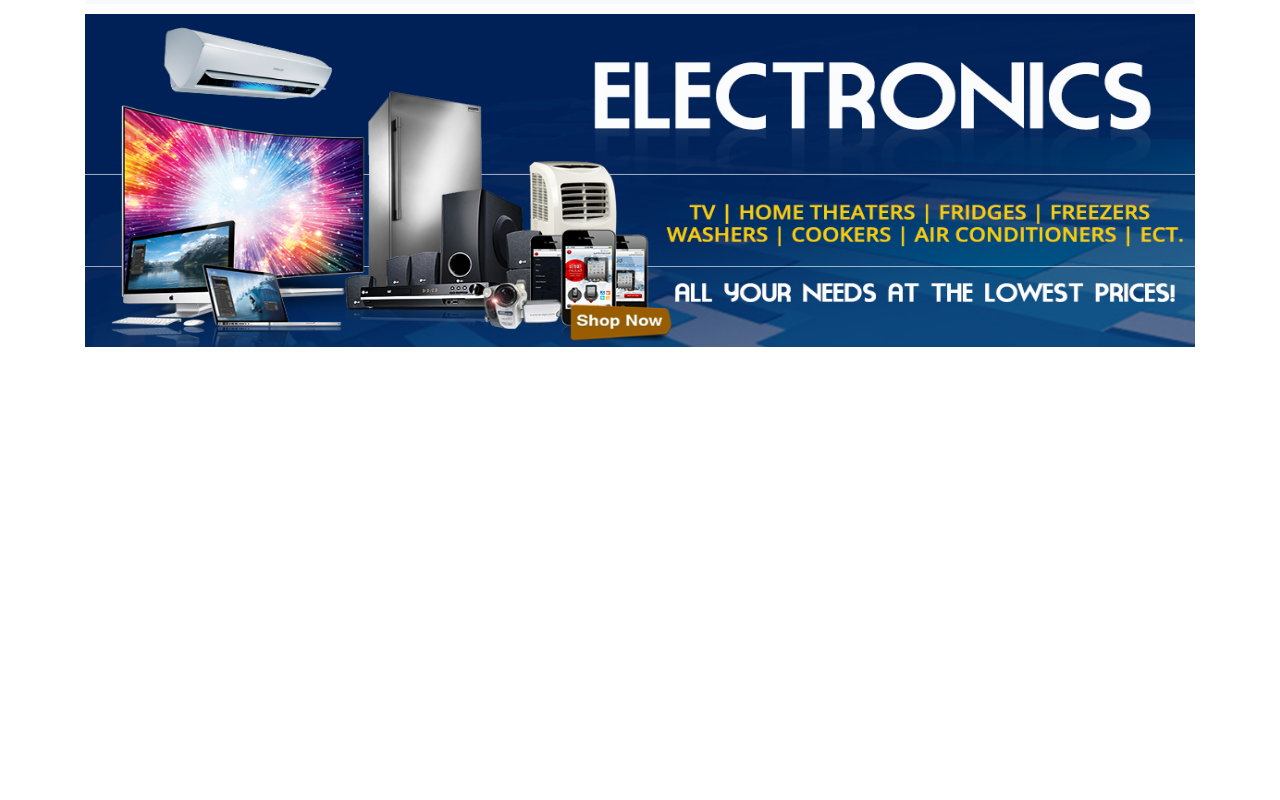
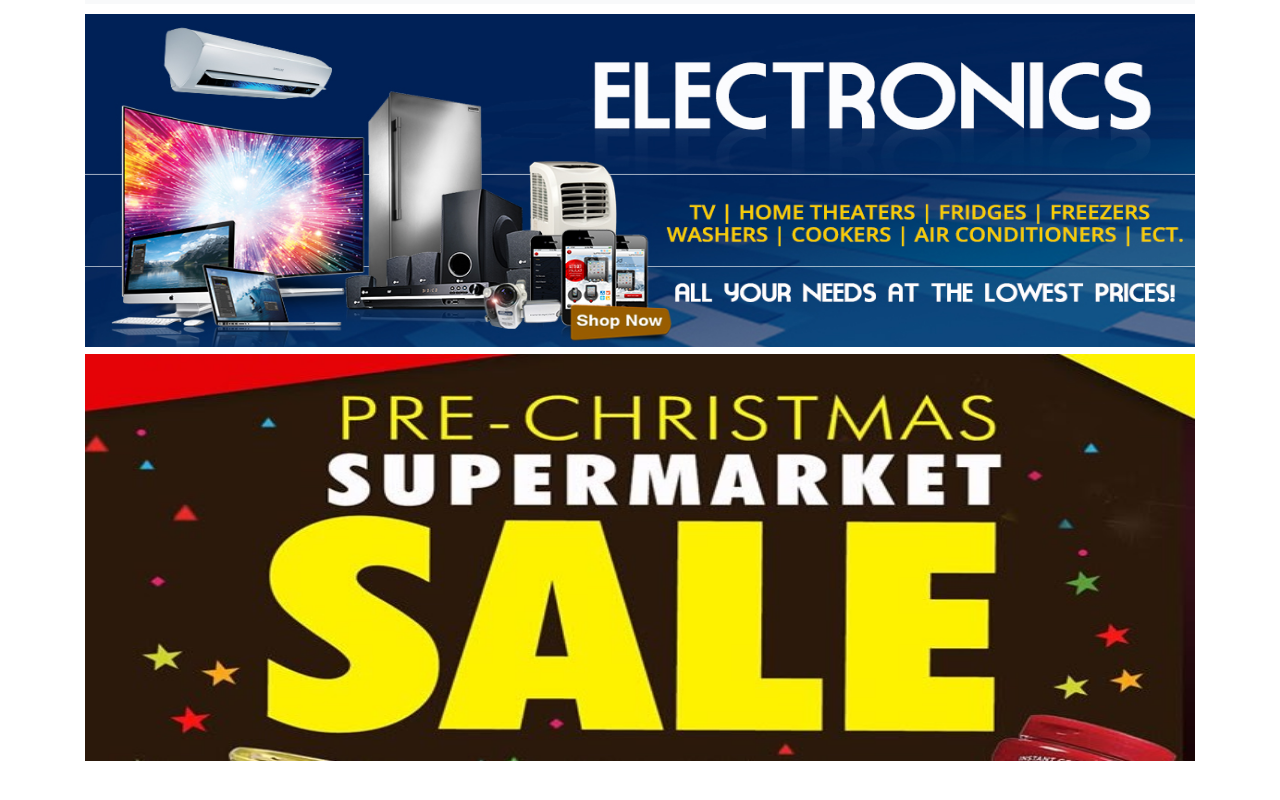
Before and after one commit to guraybaydur/My-Retail-App-Frontend, a React (Create React App) app: page / in a window 1280 px wide. Shown: the part 176-976 px from the top of the page. Before the commit the page ends 800 px from the top, so only its background shows below. Built offline with nearby package versions, Linux system fonts and the light colour scheme.

Commit message:
images are added2

```diff
--- a/src/components/NavBar.jsx
+++ b/src/components/NavBar.jsx
@@ -6,6 +6,7 @@ import { Container, Row, Col, Form, Navbar } from 'react-bootstrap'
 import { FontAwesomeIcon } from '@fortawesome/react-fontawesome'
 import { faUser, faShoppingCart } from '@fortawesome/free-solid-svg-icons'
 import electronicsImage from '../assets/electronics1.jpg'
+import supermarketImage from '../assets/supermarket.jpg'
 
 export default function NavBar() {
     return (
@@ -42,7 +43,7 @@ export default function NavBar() {
                     </Row>
                 </Col>
             </Row>
-            <Row style={{ padding: 0 }}>
+            <Row>
                 <Col>
                     <Navbar style={{ display: 'flex', justifyContent: 'space-between' }} bg="light" variant="light">
                         <Navbar.Brand href="#Woman">Woman</Navbar.Brand>
@@ -57,9 +58,14 @@ export default function NavBar() {
                     </Navbar>
                 </Col>
             </Row>
-            <Row style={{marginTop:'10px'}}>
+            <Row style={{height:'340px',marginTop:'10px'}}>
                 <Col>
                     <img style={{width:'100%', height:'90%'}} src={electronicsImage} alt='retailLogo' />
+                </Col>
+            </Row>
+            <Row>
+                <Col>
+                    <img style={{width:'100%', height:'70%'}} src={supermarketImage} alt='retailLogo' />
                 </Col>
             </Row>
         </Container>
```
Also changed, not shown: src/assets/supermarket.jpg (added).
